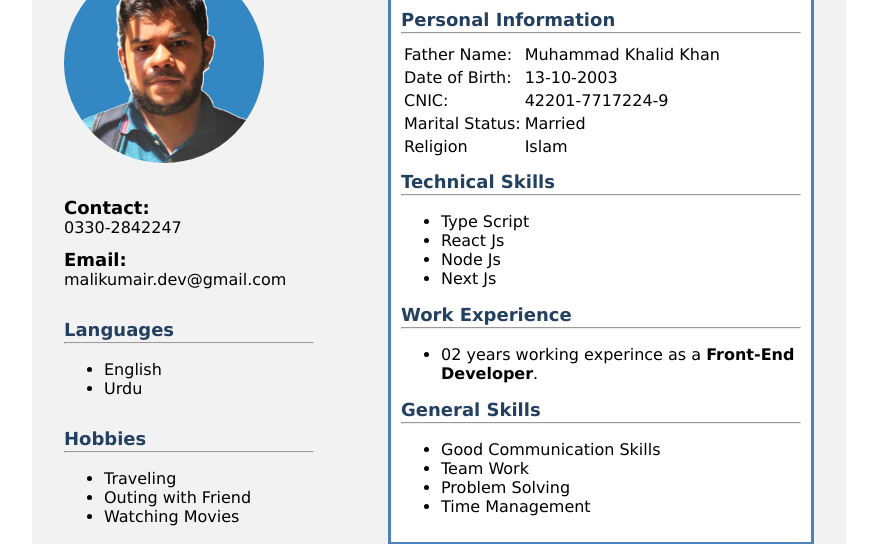
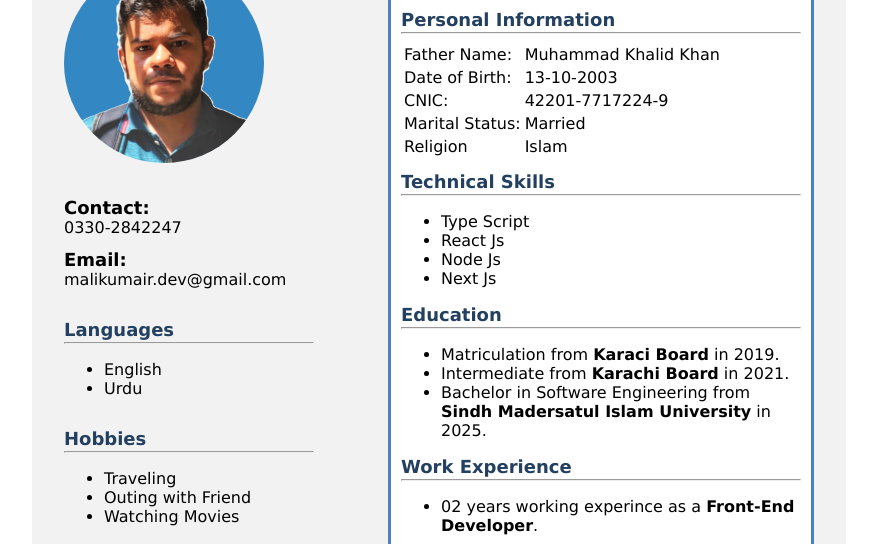
Before and after one commit to MalikUmair5/OnlineResumeBuilder, a plain HTML site: page MILESTONE 2/index.html in a window 1280 px wide. Shown: the part 256-800 px from the top of the page, without its empty margins (201-1078 px from the left). Drawn offline with Linux system fonts and the light colour scheme.

Commit message:
Added Education and Deployed on Verecel

```diff
--- a/MILESTONE 2/index.html
+++ b/MILESTONE 2/index.html
@@ -24,9 +24,13 @@
             </div>
             <div class="sub_container mt-20">
               <h1 class="sub_heading mt-15">Contact:</h1>
-              <p id="user_contact" class="text editable_section">0330-2842247</p>
+              <p id="user_contact" class="text editable_section">
+                0330-2842247
+              </p>
               <h1 class="sub_heading mt-10">Email:</h1>
-              <p id="user_email" class="text editable_section">malikumair.dev@gmail.com</p>
+              <p id="user_email" class="text editable_section">
+                malikumair.dev@gmail.com
+              </p>
             </div>
             <div class="sub_container mt-20">
               <h1 class="heading">Languages</h1>
@@ -60,7 +64,9 @@
             <table>
               <tr>
                 <td>Father Name:</td>
-                <td class="editable_section" id="father_name">Muhammad Khalid Khan</td>
+                <td class="editable_section" id="father_name">
+                  Muhammad Khalid Khan
+                </td>
               </tr>
               <tr>
                 <td>Date of Birth:</td>
@@ -72,7 +78,9 @@
               </tr>
               <tr>
                 <td>Marital Status:</td>
-                <td class="editable_section" id="user_maritalStatus">Married</td>
+                <td class="editable_section" id="user_maritalStatus">
+                  Married
+                </td>
               </tr>
               <tr>
                 <td>Religion</td>
@@ -87,7 +95,21 @@
               <li class="editable_section">Node Js</li>
               <li class="editable_section">Next Js</li>
             </ul>
-            <h1 class="heading editable_section">Work Experience</h1>
+            <h1 class="heading">Education</h1>
+            <hr class="line" />
+            <ul id="user_experience">
+              <li class="editable_section">
+                Matriculation from <b>Karaci Board</b> in 2019.
+              </li>
+              <li class="editable_section">
+                Intermediate from <b>Karachi Board</b> in 2021.
+              </li>
+              <li class="editable_section">
+                Bachelor in Software Engineering from
+                <b>Sindh Madersatul Islam University</b> in 2025.
+              </li>
+            </ul>
+            <h1 class="heading">Work Experience</h1>
             <hr class="line" />
             <ul id="user_experience">
               <li class="editable_section">
```
